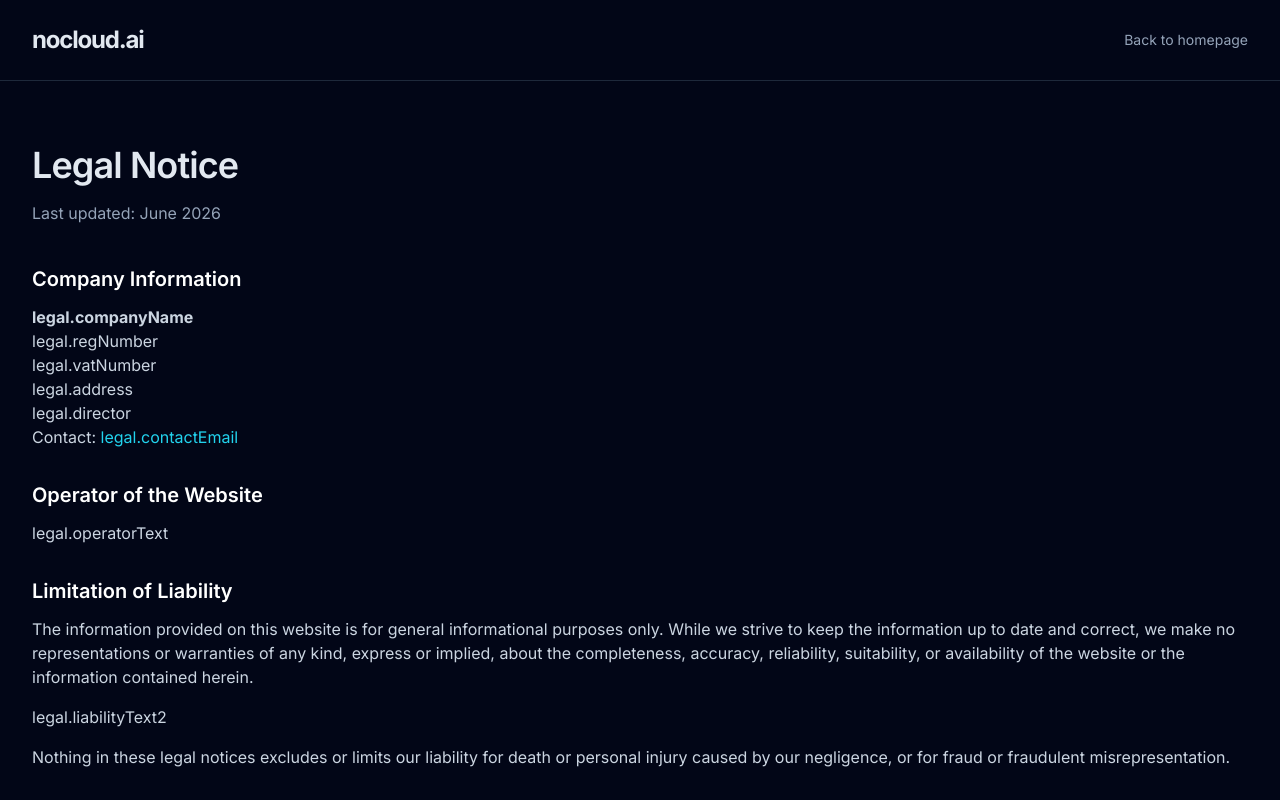
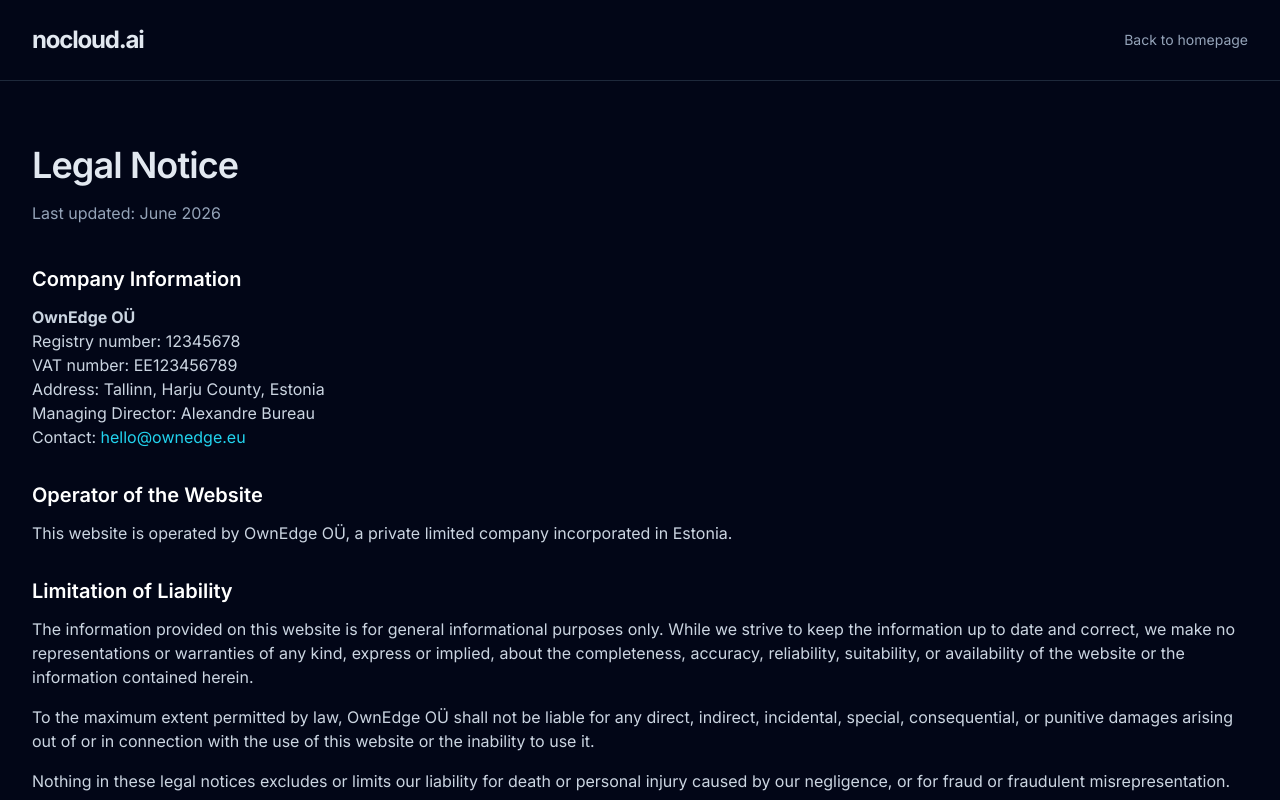
Before and after one commit to botland/nocloud, a Next.js app: page /en/legal in a window 1280 px wide. Shown: the top 800 px of the page. Built offline with nearby package versions, Linux system fonts and the light colour scheme; no server answers.

Commit message:
refactor: wire legal page to use centralized invariant names + placeholders from en.json

```diff
--- a/app/[locale]/legal/page.tsx
+++ b/app/[locale]/legal/page.tsx
@@ -3,7 +3,15 @@
 import { useLocale, useTranslations } from 'next-intl';
 import Link from 'next/link';
 import Container from '@/components/Container';
-import { BRAND_DISPLAY } from '@/lib/brand';
+import {
+  BRAND_DISPLAY,
+  COMPANY_LEGAL_NAME,
+  REGISTRY_NUMBER,
+  VAT_NUMBER,
+  COMPANY_ADDRESS,
+  MANAGING_DIRECTOR,
+  LEGAL_CONTACT_EMAIL,
+} from '@/lib/brand';
 
 export default function LegalPage() {
   const locale = useLocale();
@@ -31,29 +39,36 @@ export default function LegalPage() {
         <div className="prose prose-invert max-w-none text-slate-300 space-y-8">
           <section>
             <h2 className="text-xl font-semibold text-white mb-3">{t('companyInfoTitle')}</h2>
-            <p><strong>{t('companyName')}</strong></p>
-            <p>{t('regNumber')}</p>
-            <p>{t('vatNumber')}</p>
-            <p>{t('address')}</p>
-            <p>{t('director')}</p>
-            <p>{t('contactLabel')}: <a href={`mailto:${t('contactEmail')}`} className="text-cyan-400 hover:underline">{t('contactEmail')}</a></p>
+            <p><strong>{t('companyName', { companyName: COMPANY_LEGAL_NAME })}</strong></p>
+            <p>{t('regNumber', { regNumber: REGISTRY_NUMBER })}</p>
+            <p>{t('vatNumber', { vatNumber: VAT_NUMBER })}</p>
+            <p>{t('address', { address: COMPANY_ADDRESS })}</p>
+            <p>{t('director', { director: MANAGING_DIRECTOR })}</p>
+            <p>
+              {t('contactLabel')}: <a
+                href={`mailto:${LEGAL_CONTACT_EMAIL}`}
+                className="text-cyan-400 hover:underline"
+              >
+                {t('contactEmail', { contactEmail: LEGAL_CONTACT_EMAIL })}
+              </a>
+            </p>
           </section>
 
           <section>
             <h2 className="text-xl font-semibold text-white mb-3">{t('operatorTitle')}</h2>
-            <p>{t('operatorText')}</p>
+            <p>{t('operatorText', { companyName: COMPANY_LEGAL_NAME })}</p>
           </section>
 
           <section>
             <h2 className="text-xl font-semibold text-white mb-3">{t('liabilityTitle')}</h2>
             <p>{t('liabilityText1')}</p>
-            <p className="mt-4">{t('liabilityText2')}</p>
+            <p className="mt-4">{t('liabilityText2', { companyName: COMPANY_LEGAL_NAME })}</p>
             <p className="mt-4">{t('liabilityText3')}</p>
           </section>
 
           <section>
             <h2 className="text-xl font-semibold text-white mb-3">{t('intellectualPropertyTitle')}</h2>
-            <p>{t('intellectualPropertyText')}</p>
+            <p>{t('intellectualPropertyText', { companyName: COMPANY_LEGAL_NAME })}</p>
           </section>
 
           <section>
```
